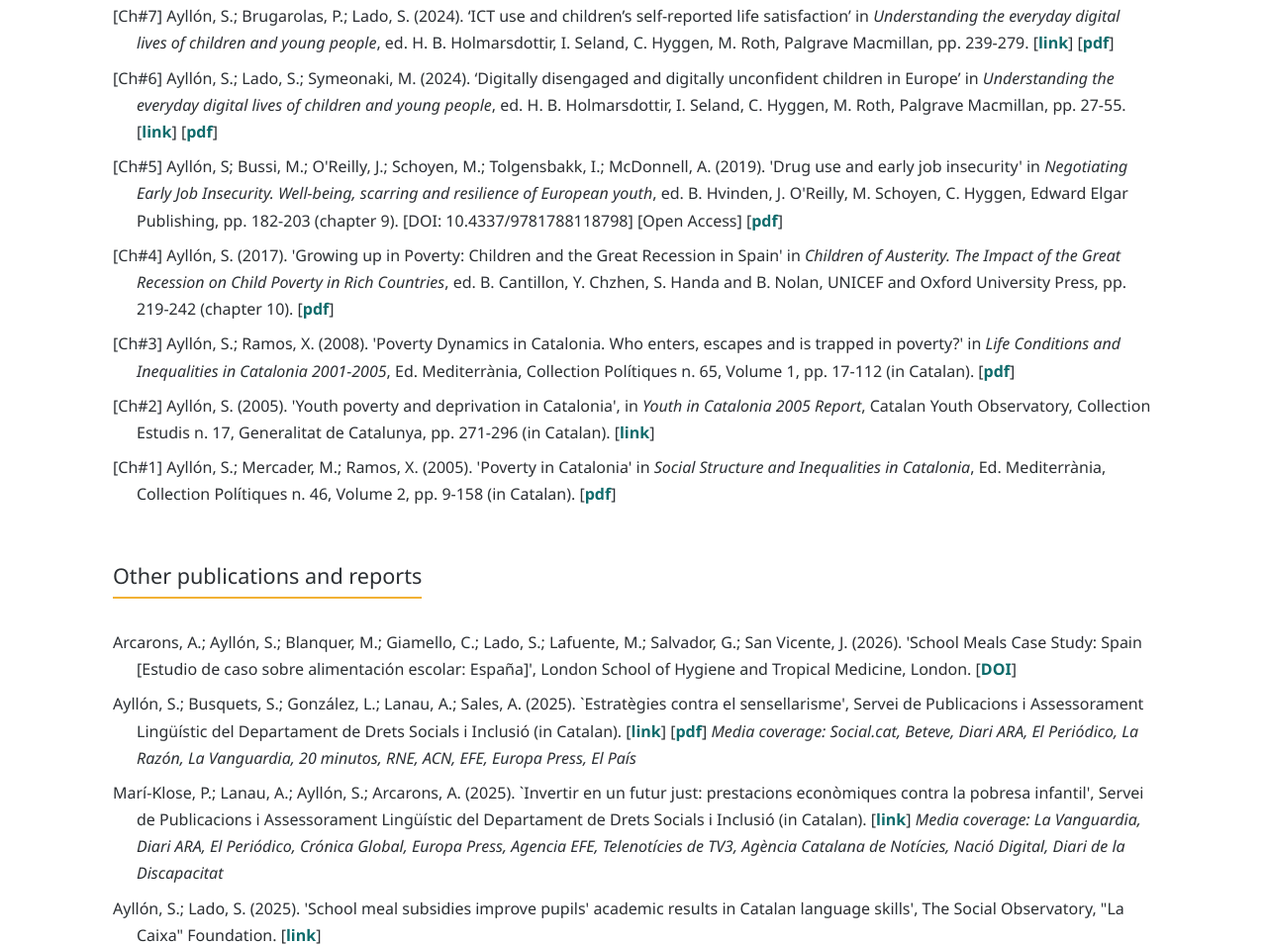
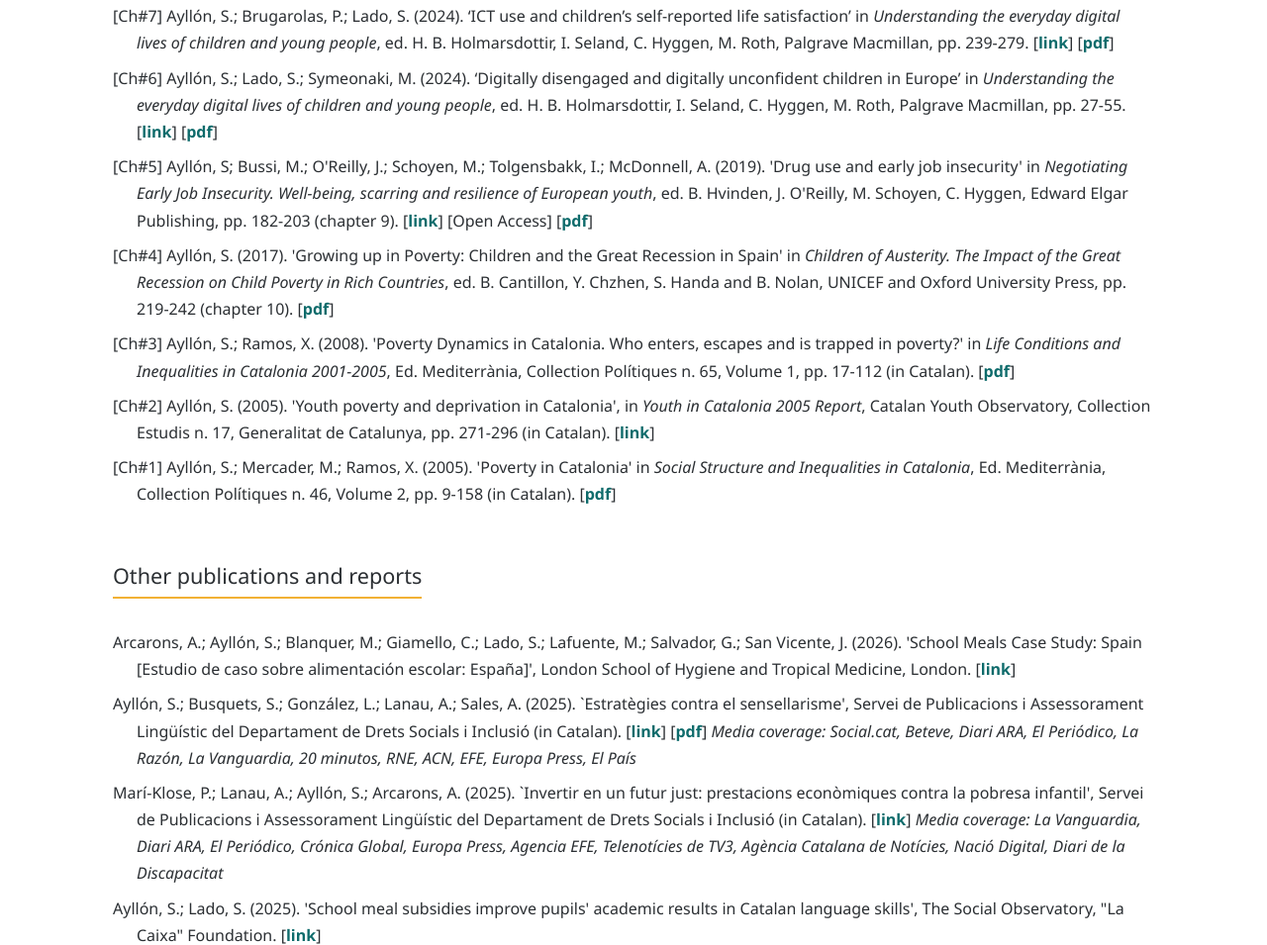
Before and after one commit to saraayllon/saraayllon.github.io, a plain HTML site: page publications.html in a window 1280 px wide. Shown: the part 2783-3738 px from the top of the page at 99% size. Drawn offline with Linux system fonts and the light colour scheme.

Commit message:
Publications: [link] for Ch#5 and the School Meals case study
Co-Authored-By: Claude Opus 5.5 <noreply@anthropic.com>

```diff
--- a/publications.html
+++ b/publications.html
@@ -58,7 +58,7 @@
 <li>[Ch#8] Ayllón, S.; Lanau, A. (2025). 'Poverty is inherited', Report on exclusion and social development in Catalonia, Chapter 8, pp. 271-295, Fundación FOESSA (in Catalan). [<a href="https://www.foessa.es/main-files/uploads/sites/16/2025/11/Catalunya_CAT_Informe-sobre-exclusio-y-desarrollo-social_2025_web.pdf">link</a>] [<a href="files/catalunya_cat_informe-sobre-exclusio-y-desarrollo-social_2025_web.pdf">pdf</a>]</li>
 <li>[Ch#7] Ayllón, S.; Brugarolas, P.; Lado, S. (2024). ‘ICT use and children’s self-reported life satisfaction’ in <em>Understanding the everyday digital lives of children and young people</em>, ed. H. B. Holmarsdottir, I. Seland, C. Hyggen, M. Roth, Palgrave Macmillan, pp. 239-279. [<a href="https://link.springer.com/book/10.1007/978-3-031-46929-9">link</a>] [<a href="files/ayllon_brugarolas_lado_2024_palgrave.pdf">pdf</a>]</li>
 <li>[Ch#6] Ayllón, S.; Lado, S.; Symeonaki, M. (2024). ‘Digitally disengaged and digitally unconfident children in Europe’ in <em>Understanding the everyday digital lives of children and young people</em>, ed. H. B. Holmarsdottir, I. Seland, C. Hyggen, M. Roth, Palgrave Macmillan, pp. 27-55. [<a href="https://link.springer.com/book/10.1007/978-3-031-46929-9">link</a>] [<a href="files/ayllon_lado_symeonaki_2024_palgrave.pdf">pdf</a>]</li>
-<li>[Ch#5] Ayllón, S; Bussi, M.; O'Reilly, J.; Schoyen, M.; Tolgensbakk, I.; McDonnell, A. (2019). 'Drug use and early job insecurity' in <em>Negotiating Early Job Insecurity. Well-being, scarring and resilience of European youth</em>, ed. B. Hvinden, J. O'Reilly, M. Schoyen, C. Hyggen, Edward Elgar Publishing, pp. 182-203 (chapter 9). [DOI: 10.4337/9781788118798] [Open Access] [<a href="files/ayllon_etal_2019_negotiate.pdf">pdf</a>]</li>
+<li>[Ch#5] Ayllón, S; Bussi, M.; O'Reilly, J.; Schoyen, M.; Tolgensbakk, I.; McDonnell, A. (2019). 'Drug use and early job insecurity' in <em>Negotiating Early Job Insecurity. Well-being, scarring and resilience of European youth</em>, ed. B. Hvinden, J. O'Reilly, M. Schoyen, C. Hyggen, Edward Elgar Publishing, pp. 182-203 (chapter 9). [<a href="https://doi.org/10.4337/9781788118798">link</a>] [Open Access] [<a href="files/ayllon_etal_2019_negotiate.pdf">pdf</a>]</li>
 <li>[Ch#4] Ayllón, S. (2017). 'Growing up in Poverty: Children and the Great Recession in Spain' in <em>Children of Austerity. The Impact of the Great Recession on Child Poverty in Rich Countries</em>, ed. B. Cantillon, Y. Chzhen, S. Handa and B. Nolan, UNICEF and Oxford University Press, pp. 219-242 (chapter 10). [<a href="files/children_of_austerity.pdf">pdf</a>]</li>
 <li>[Ch#3] Ayllón, S.; Ramos, X. (2008). 'Poverty Dynamics in Catalonia. Who enters, escapes and is trapped in poverty?' in <em>Life Conditions and Inequalities in Catalonia 2001-2005</em>, Ed. Mediterrània, Collection Polítiques n. 65, Volume 1, pp. 17-112 (in Catalan). [<a href="files/2008_bofill.pdf">pdf</a>]</li>
 <li>[Ch#2] Ayllón, S. (2005). 'Youth poverty and deprivation in Catalonia', in <em>Youth in Catalonia 2005 Report</em>, Catalan Youth Observatory, Collection Estudis n. 17, Generalitat de Catalunya, pp. 271-296 (in Catalan). [<a href="http://treballiaferssocials.gencat.cat/web/.content/JOVENTUT_documents/arxiu/publicacions/col_estudis/ESTUDIS17.pdf">link</a>]</li>
@@ -66,7 +66,7 @@
 </ul>
 <h2 id="other-publications-and-reports">Other publications and reports</h2>
 <ul>
-<li>Arcarons, A.; Ayllón, S.; Blanquer, M.; Giamello, C.; Lado, S.; Lafuente, M.; Salvador, G.; San Vicente, J. (2026). 'School Meals Case Study: Spain [Estudio de caso sobre alimentación escolar: España]', London School of Hygiene and Tropical Medicine, London. [<a href="https://doi.org/10.17037/PUBS.04682329">DOI</a>]</li>
+<li>Arcarons, A.; Ayllón, S.; Blanquer, M.; Giamello, C.; Lado, S.; Lafuente, M.; Salvador, G.; San Vicente, J. (2026). 'School Meals Case Study: Spain [Estudio de caso sobre alimentación escolar: España]', London School of Hygiene and Tropical Medicine, London. [<a href="https://doi.org/10.17037/PUBS.04682329">link</a>]</li>
 <li>Ayllón, S.; Busquets, S.; González, L.; Lanau, A.; Sales, A. (2025). `Estratègies contra el sensellarisme', Servei de Publicacions i Assessorament Lingüístic del Departament de Drets Socials i Inclusió (in Catalan). [<a href="https://dixit.gencat.cat/ca/detalls/Article/estrategies-contra-sensellarisme.html">link</a>] [<a href="files/estrategies-contra-el-sensellarisme.pdf">pdf</a>] <em>Media coverage: Social.cat, Beteve, Diari ARA, El Periódico, La Razón, La Vanguardia, 20 minutos, RNE, ACN, EFE, Europa Press, El País</em></li>
 <li>Marí-Klose, P.; Lanau, A.; Ayllón, S.; Arcarons, A. (2025). `Invertir en un futur just: prestacions econòmiques contra la pobresa infantil', Servei de Publicacions i Assessorament Lingüístic del Departament de Drets Socials i Inclusió (in Catalan). [<a href="https://dixit.gencat.cat/web/.content/home/04recursos/02publicacions/02publicacions_de_bsf/04_familia_infancia_adolescencia/invertir-futur-just-prestacions-economiques-contra-pobresa-infantil/2025-invertir-futur-just-prestacions-economiques-contra-pobresa-infantil.pdf">link</a>] <em>Media coverage: La Vanguardia, Diari ARA, El Periódico, Crónica Global, Europa Press, Agencia EFE, Telenotícies de TV3, Agència Catalana de Notícies, Nació Digital, Diari de la Discapacitat</em></li>
 <li>Ayllón, S.; Lado, S. (2025). 'School meal subsidies improve pupils' academic results in Catalan language skills', The Social Observatory, "La Caixa" Foundation. [<a href="https://elobservatoriosocial.fundacionlacaixa.org/en/-/becas-comedor-lengua-catalana">link</a>]</li>
```
Also changed, not shown: 1 other file.
